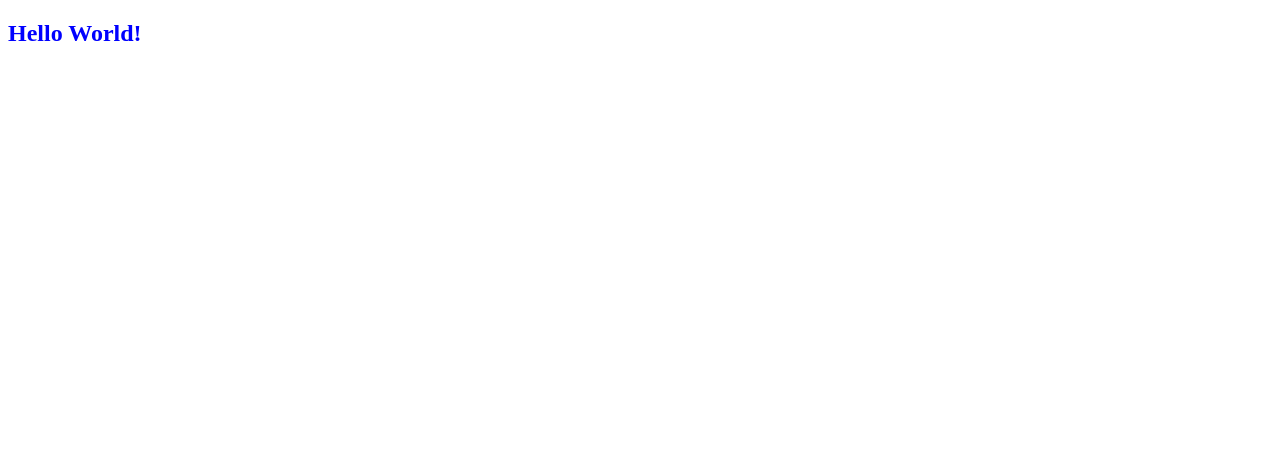
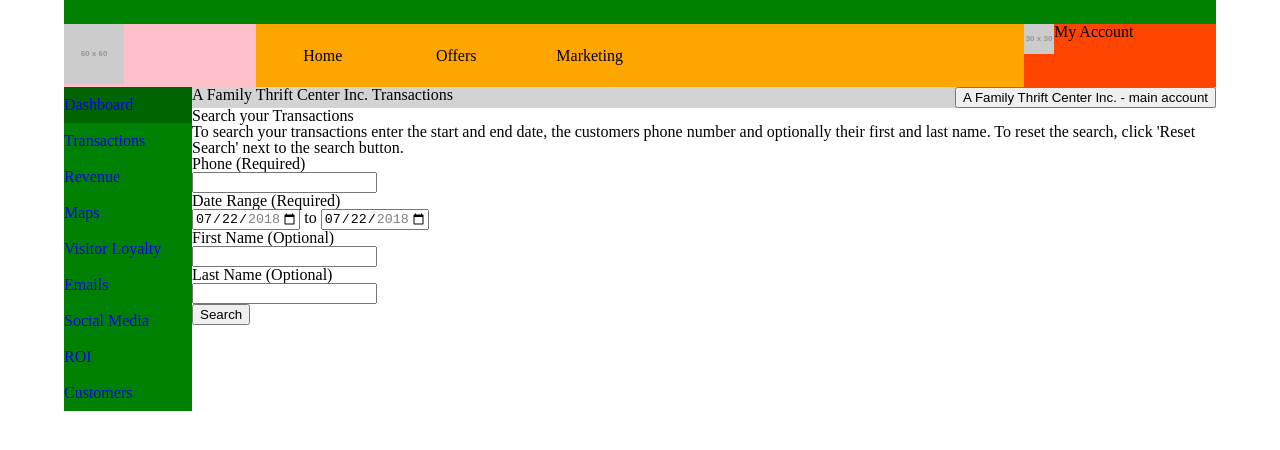
Before and after one commit to tcb1978/yegres, a website built with Parcel: page src/index.html in a window 1280 px wide. Built offline with nearby package versions, Linux system fonts and the light colour scheme; placeholder pictures from the web are drawn by us.

Commit message:
proof of concept for ygres

```diff
--- a/package.json
+++ b/package.json
@@ -11,6 +11,6 @@
   },
   "devDependencies": {
     "node-sass": "^4.9.3",
-    "parcel-bundler": "^1.9.7"
+    "parcel-bundler": "^1.12.3"
   }
 }
--- a/src/index.html
+++ b/src/index.html
@@ -4,7 +4,7 @@
 <head>
   <meta charset="utf-8" />
   <meta http-equiv="X-UA-Compatible" content="IE=edge">
-  <title>Page Title</title>
+  <title>Yo Yegres!!!</title>
   <meta
   name="viewport"
   content="
@@ -16,11 +16,104 @@
 </head>
 
 <body>
-  <header class="header"></header>
+  <header class="header">
+    <div class="header__inner" role="none">
+      <figure class="header__figure">
+        <a href="/" class="header__link">
+          <img src="https://via.placeholder.com/60" alt="Logo" class="header_image">
+        </a>
+      </figure>
+      <nav class="header__nav">
+        <ul class="header__nav-list">
+          <li class="header__nav-list-item header__nav-list-item--home">Home</li>
+          <li class="header__nav-list-item header__nav-list-item--offers">Offers</li>
+          <li class="header__nav-list-item header__nav-list-item--marketing">Marketing</li>
+        </ul>
+      </nav>
+      <div class="header__controls" role="none">
+        <figure class="header__controls-figure">
+          <a href="/" class="header__controls-link">
+            <img src="https://via.placeholder.com/30" alt="Logo" class="header__controls-image">
+          </a>
+        </figure>
+        <p class="header header_status">My Account</p>
+      </div>
+    </div>
+  </header>
   <main class="main">
-    <section class="section">
-      <h1>Hello World!</h1>
-    </section>
+    <div class="main__inner">
+      <ul class="main__nav-list">
+        <li class="main__nav-list-item main__nav-list-item--active">
+          <a class="main__nav-link" href="#">Dashboard</a>
+        </li>
+        <li class="main__nav-list-item">
+          <a class="main__nav-link" href="#">Transactions</a>
+        </li>
+        <li class="main__nav-list-item">
+          <a class="main__nav-link" href="#">Revenue</a>
+        </li>
+        <li class="main__nav-list-item">
+          <a class="main__nav-link" href="#">Maps</a>
+        </li>
+        <li class="main__nav-list-item">
+          <a class="main__nav-link" href="#">Visitor Loyalty</a>
+        </li>
+        <li class="main__nav-list-item">
+          <a class="main__nav-link" href="#">Emails</a>
+        </li>
+        <li class="main__nav-list-item">
+            <a class="main__nav-link" href="#">Social Media</a>
+        </li>
+        <li class="main__nav-list-item">
+            <a class="main__nav-link" href="#">ROI</a></li>
+        <li class="main__nav-list-item">
+            <a class="main__nav-link" href="#">Customers</a>
+        </li>
+      </ul>
+      <section class="main-section">
+        <div class="main-section__masthead">
+          <h1 class="main-section__primary">A Family Thrift Center Inc. <span>Transactions</span></h1>
+          <button class="main-section__button">A Family Thrift Center Inc. - main account</button>
+        </div>
+        <h2 class="main-section__secondary">Search your Transactions</h2>
+        <p class="main-section main-section_paragraph">
+          To search your transactions enter the start and end date, the customers phone number and optionally their first and last name. To reset the search, click 'Reset Search' next to the search button.
+        </p>
+        <form action="" class="main-section__form">
+          <label for="phone">Phone (Required)</label>
+          <div class="main-section_form-row">
+            <input type="text" name="phone" id="phone">
+          </div>
+          <label for="start">Date Range (Required)</label>
+          <div class="main-section_form-row">
+            <input
+              type="date"
+              id="start"
+              name="trip-start"
+              value="2018-07-22"
+              min="2018-01-01"
+              max="2018-12-31">
+              to
+            <input
+              type="date"
+              id="start"
+              name="trip-start"
+              value="2018-07-22"
+              min="2018-01-01"
+              max="2018-12-31">
+          </div>
+          <label for="first">First Name (Optional)</label>
+          <div class="main-section_form-row">
+            <input type="text" name="first" id="first">
+          </div>
+          <label for="last">Last Name (Optional)</label>
+          <div class="main-section_form-row">
+            <input type="text" name="last" id="last">
+          </div>
+          <input type="submit" value="Search">
+        </form>
+      </section>
+    </div>
   </main>
   <footer class="footer"></footer>
   <script src="./js/index.js"></script>
--- /dev/null
+++ b/src/styles/base/_header.scss
@@ -0,0 +1,47 @@
+.header {
+
+  &__inner {
+    background-color: green;
+    display: flex;
+    flex-direction: row;
+    margin: 0 auto;
+    max-width: 90%;
+    padding-top: 1.5rem;
+  }
+
+  &__figure {
+    background-color: pink;
+    flex: 1;
+  }
+
+  &__nav {
+    background-color: orange;
+    flex: 4;
+
+    &-list {
+      align-items: center;
+      display: flex;
+      flex-flow: row;
+      height: 100%;
+      justify-content: flex-start;
+
+      &-item {
+        text-align: center;
+        width: calc(19.33333% - 15px);
+      }
+    }
+  }
+
+  &__controls {
+    background-color: orangered;
+    display: flex;
+    flex: 1;
+
+    &-figure {}
+
+    &-link {}
+
+    &-image {}
+  }
+
+}
--- /dev/null
+++ b/src/styles/base/_main.scss
@@ -0,0 +1,42 @@
+.main {
+  &__inner {
+    display: flex;
+    margin: 0 auto;
+    max-width: 90%;
+  }
+
+  &__nav {
+
+    &-list {
+      background-color: green;
+      flex: 1;
+      min-height: -webkit-fill-available;
+
+
+      &-item {
+        flex-grow: 1;
+        min-height: 2.25rem;
+        align-items: center;
+        display: flex;
+
+        &--active {
+          background-color: darkgreen;
+        }
+      }
+    }
+  }
+
+  &-section {
+    flex: 8;
+
+    &__masthead {
+      background-color: lightgrey;
+      display: flex;
+      justify-content: space-between;
+    }
+
+    &__primary {}
+
+    &__button {}
+  }
+}
--- /dev/null
+++ b/src/styles/config/_config.scss
@@ -0,0 +1,26 @@
+/*breakpoints*/
+$tablet: 70em;
+$desktop: 50em;
+@mixin breakpoint($point) {
+
+  @if $point == desktop {
+    @media (min-width: 70em) { @content ; }
+ }
+
+  @else if $point == laptop {
+    @media (min-width: 64em) { @content ; }
+ }
+
+   @else if $point == tablet {
+    @media (min-width: 50em) { @content ; }
+ }
+
+  @else if $point == phablet {
+    @media (min-width: 37.5em)  { @content ; }
+ }
+
+ @else if $point == mobileonly {
+    @media (max-width: 37.5em)  { @content ; }
+ }
+
+}
--- a/src/styles/main.scss
+++ b/src/styles/main.scss
@@ -1,3 +1,4 @@
-body {
-	color: blue;
-}
+@import './reset/reset';
+@import './config/config';
+@import './base/header';
+@import './base/main';
--- /dev/null
+++ b/src/styles/reset/_reset.scss
@@ -0,0 +1,59 @@
+/* http://meyerweb.com/eric/tools/css/reset/
+   v2.0 | 20110126
+   License: none (public domain)
+*/
+* {
+	-webkit-box-sizing: border-box;
+	        box-sizing: border-box;
+	z-index: 0;
+}
+body, html {
+	height: 100%;
+	margin: 0;
+}
+html, body, div, span, applet, object, iframe,
+h1, h2, h3, h4, h5, h6, p, blockquote, pre,
+a, abbr, acronym, address, big, cite, code,
+del, dfn, em, img, ins, kbd, q, s, samp,
+small, strike, strong, sub, sup, tt, var,
+b, u, i, center,
+dl, dt, dd, ol, ul, li,
+fieldset, form, label, legend,
+table, caption, tbody, tfoot, thead, tr, th, td,
+article, aside, canvas, details, embed,
+figure, figcaption, footer, header, hgroup,
+menu, nav, output, ruby, section, summary,
+time, mark, audio, video {
+	margin: 0;
+	padding: 0;
+	border: 0;
+	font-size: 100%;
+	font: inherit;
+	vertical-align: baseline;
+}
+/* HTML5 display-role reset for older browsers */
+article, aside, details, figcaption, figure,
+footer, header, hgroup, menu, nav, section {
+	display: block;
+}
+body {
+	line-height: 1;
+}
+ol, ul {
+	list-style: none;
+}
+blockquote, q {
+	quotes: none;
+}
+blockquote:before, blockquote:after,
+q:before, q:after {
+	content: '';
+	content: none;
+}
+table {
+	border-collapse: collapse;
+	border-spacing: 0;
+}
+a {
+	text-decoration: none;
+}
```
Also changed, not shown: src/styles/base/_footer.scss (added), 1 other file.
